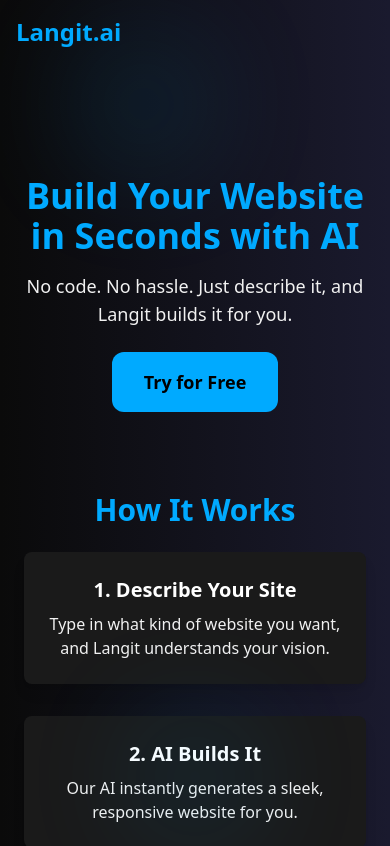
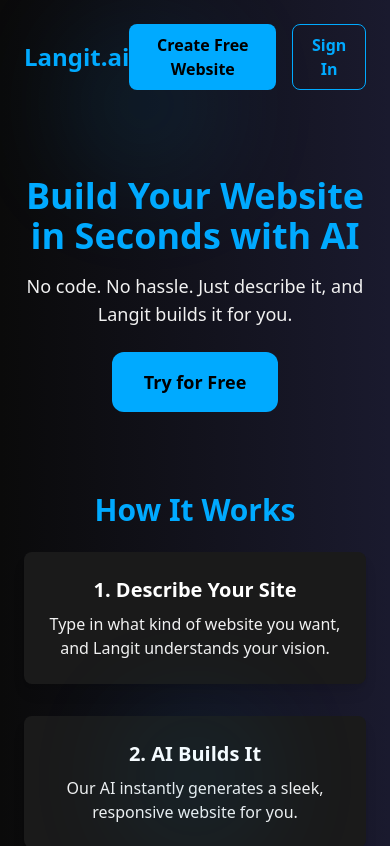
Before and after one commit to jeffeacosta/langit-landing, a Next.js app: page / in a window 390 px wide. Shown: the top 846 px of the page. Built offline with nearby package versions, Linux system fonts and the light colour scheme.

Commit message:
Update page.js

```diff
--- a/app/page.js
+++ b/app/page.js
@@ -4,15 +4,13 @@
     <div className="relative bg-gradient-to-r from-[#0a0a0a] to-[#1a1a2e] text-white min-h-screen flex flex-col items-center px-6 pt-20 pb-20">
     <BackgroundAnimation />
 {/* Header */}
-<header className="absolute top-0 left-0 w-full flex items-center justify-between p-4 sm:p-6">
-  <div className="text-2xl font-bold text-primary whitespace-nowrap">
-    Langit.ai
-  </div>
-  <div className="hidden sm:flex space-x-4">
-    <button className="bg-primary text-black px-4 py-2 rounded-lg font-bold hover:bg-blue-300 transition-all duration-300 whitespace-nowrap">
+<header className="absolute top-0 left-0 w-full flex justify-between items-center p-6">
+  <div className="text-2xl font-bold text-primary">Langit.ai</div>
+  <div className="flex space-x-4">
+    <button className="bg-primary text-black px-4 py-2 rounded-lg font-bold hover:bg-blue-300 transition-all duration-300">
       Create Free Website
     </button>
-    <button className="border border-primary text-primary px-4 py-2 rounded-lg font-bold hover:bg-primary hover:text-black transition-all duration-300 whitespace-nowrap">
+    <button className="border border-primary text-primary px-4 py-2 rounded-lg font-bold hover:bg-primary hover:text-black transition-all duration-300">
       Sign In
     </button>
   </div>
```
